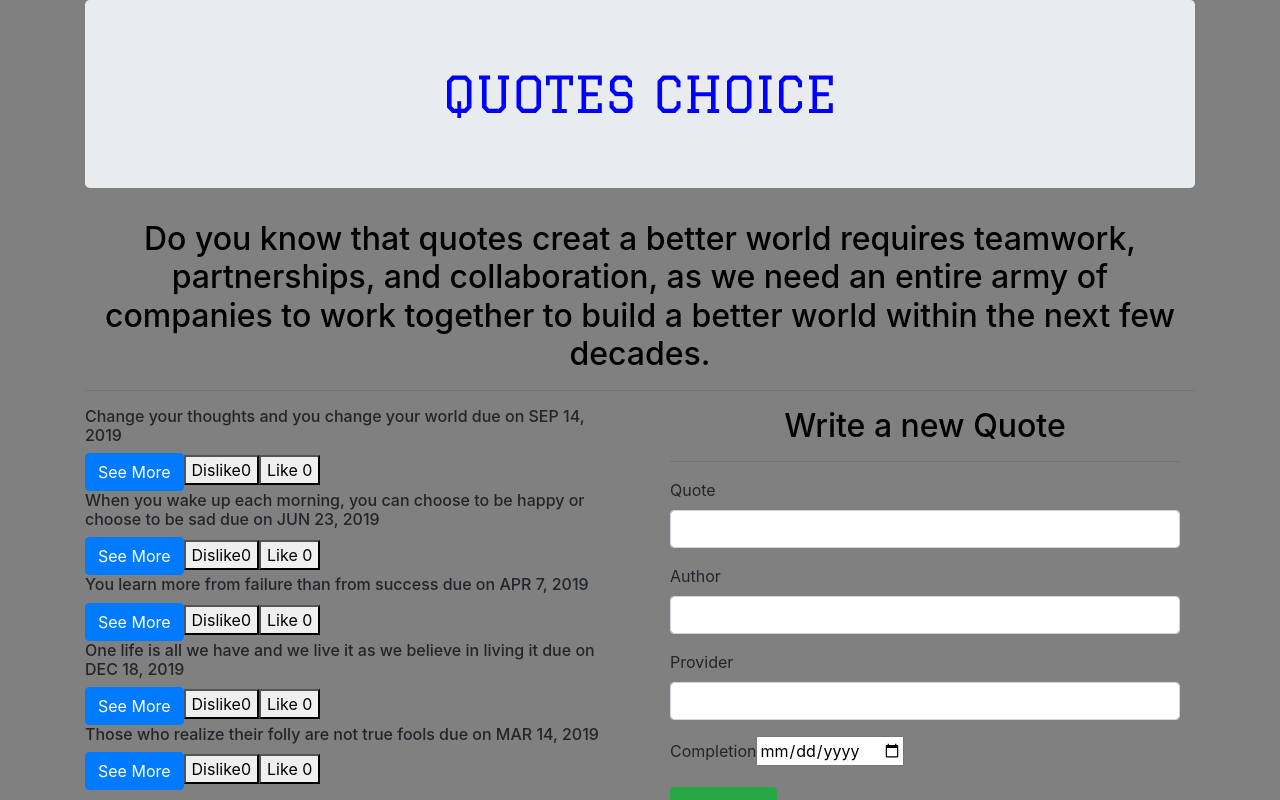
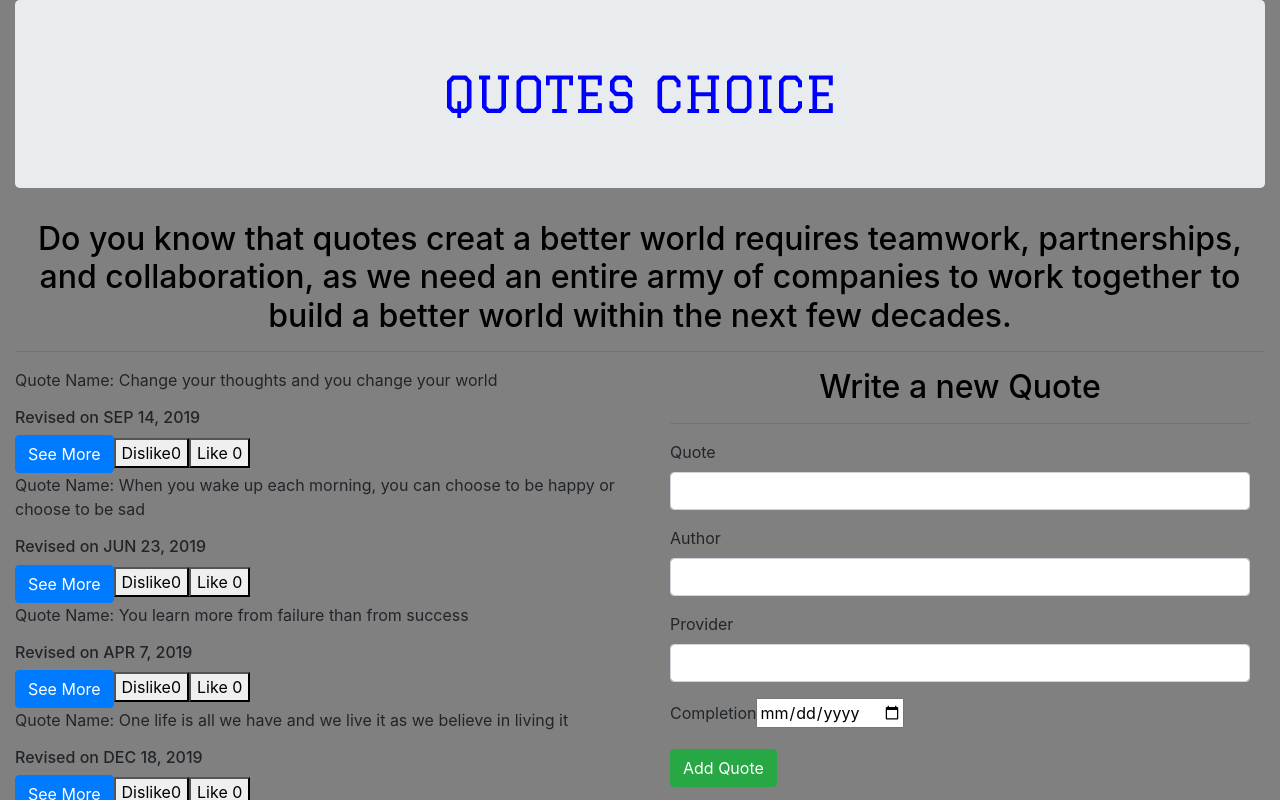
Before and after one commit to Maxwel5/my-Quotes, an Angular app: page / in a window 1280 px wide. Shown: the top 800 px of the page. Built offline with nearby package versions, Linux system fonts and the light colour scheme.

Commit message:
Revise general changes

```diff
--- a/package.json
+++ b/package.json
@@ -28,9 +28,10 @@
     "@angular/cli": "~8.2.1",
     "@angular/compiler-cli": "~8.2.0",
     "@angular/language-service": "~8.2.0",
-    "@types/node": "~8.9.4",
     "@types/jasmine": "~3.3.8",
     "@types/jasminewd2": "~2.0.3",
+    "@types/node": "~8.9.4",
+    "angular-cli-ghpages": "^0.6.0-rc.2",
     "codelyzer": "^5.0.0",
     "jasmine-core": "~3.4.0",
     "jasmine-spec-reporter": "~4.2.1",
--- a/src/app/app.module.ts
+++ b/src/app/app.module.ts
@@ -9,6 +9,7 @@ import { QuoteDetailComponent } from './quote-detail/quote-detail.component';
 import { StrikethroughDirective } from './strikethrough.directive';
 import { DateCountPipe } from './date-count.pipe';
 import { QuoteFormComponent } from './quote-form/quote-form.component';
+import { HighlightDirective } from './highlight.directive';
 
 @NgModule({
   declarations: [
@@ -17,7 +18,8 @@ import { QuoteFormComponent } from './quote-form/quote-form.component';
     QuoteDetailComponent,
     StrikethroughDirective,
     DateCountPipe,
-    QuoteFormComponent
+    QuoteFormComponent,
+    HighlightDirective
   ],
   imports: [
     BrowserModule,
--- a/src/app/date-count.pipe.ts
+++ b/src/app/date-count.pipe.ts
@@ -7,7 +7,7 @@ export class DateCountPipe implements PipeTransform {
 
   transform(value: any): number {
     let today:Date = new Date();
-    let todayWithNoTime:any = new Date(today.getFullYear(), today.getMonth(), today.getDate())
+    let todayWithNoTime:any = new Date(today.getFullYear(), today.getMonth(), today.getDate());
     var dateDifference = Math.abs(value - todayWithNoTime)
     const secondsInDay = 86400;
     var dateDifferenceSeconds = dateDifference*0.001;
--- /dev/null
+++ b/src/app/highlight.directive.ts
@@ -0,0 +1,13 @@
+import { Directive, ElementRef } from '@angular/core';
+
+@Directive({
+  selector: '[appHighlight]'
+})
+export class HighlightDirective {
+
+  constructor(private elem:ElementRef) {
+    this.elem.nativeElement.style.backgroundColor = "blue"
+    this.elem.nativeElement.style.color = "white"
+   }
+
+}
--- a/src/app/quote-detail/quote-detail.component.html
+++ b/src/app/quote-detail/quote-detail.component.html
@@ -1,5 +1,6 @@
-<p>{{quote.description}}</p>
-<p>This quote will be complete in {{quote.completeDate|dateCount}} days</p>
-<p>Author {{quote.author}}</p>
-<p>Provider {{quote.provider}}</p>
-<button (click)= 'quoteDelete(true)' class="btn-btn-outline-danger">Delete Quote</button>
+<div id="information">
+    <p>Revised on: {{quote.completeDate|dateCount}} days</p>
+    <p>Author: {{quote.author}}</p>
+    <p>Provider: {{quote.provider}}</p>
+    <button (click)='quoteDelete(true)' class="btn-btn-outline-primary">Delete Quote</button>
+</div>
--- a/src/app/quote/quote.component.html
+++ b/src/app/quote/quote.component.html
@@ -1,24 +1,34 @@
-<div class="container">
+<div class="container-fluid">
   <h1 class="jumbotron text-center">QUOTES CHOICE</h1>
   <div class="">
-        <h2>Do you know that quotes creat a better world requires teamwork, partnerships, and collaboration, as we need an entire army of companies to work together to build a better world within the next few decades.</h2>
+    <h2>Do you know that quotes creat a better world requires teamwork, partnerships, and collaboration, as we need an
+      entire army of companies to work together to build a better world within the next few decades.</h2>
   </div>
   <hr>
 
   <div class="row">
     <div class="col-md-6">
       <div *ngFor='let quote of quotes;let i = index'>
+        <p appHighlight *ngIf="hUpvote()===quote.upvote &&
+            quote.upvote>0">
+          Quote Name: {{quote.quote}}
+        </p>
+
+        <p *ngIf="hUpvote()!==quote.upvote || quote.upvote===0">
+          Quote Name: {{quote.quote}}
+        </p>
         <div>
-            <h6 id={{i}} appStrikethrough>{{quote.quote}} due on {{quote.completeDate|date|uppercase}}</h6>
+          <h6 id={{i}} appStrikethrough>Revised on {{quote.completeDate|date|uppercase}}</h6>
           <button (click)='toggleDetails(i)' class="btn btn-primary">See More</button>
-            <button type="button" name="button" (click)='quote.downvote = quote.downvote  +1'>Dislike{{quote.downvote}}</button>
+          <button type="button" name="button"
+            (click)='quote.downvote = quote.downvote  +1'>Dislike{{quote.downvote}}</button>
           <button type="button" name="button" (click)='quote.upvote = quote.upvote  +1'>Like
             {{quote.upvote}}
           </button>
         </div>
 
         <div *ngIf='quote.showDescription'>
-            <app-quote-detail  [quote]='quote' (isComplete) = 'deleteQuote($event,i)'></app-quote-detail>
+          <app-quote-detail [quote]='quote' (isComplete)='deleteQuote($event,i)'></app-quote-detail>
         </div>
       </div>
     </div>
--- a/src/app/quote/quote.component.ts
+++ b/src/app/quote/quote.component.ts
@@ -1,36 +1,79 @@
-import { Component, OnInit } from '@angular/core';
-import { Quote } from'../quote';
+import { Component, OnInit, Input, Output, EventEmitter } from '@angular/core';
+import { Quote } from '../quote';
+// import { EventEmitter } from 'events';
 @Component({
   selector: 'app-quote',
   templateUrl: './quote.component.html',
   styleUrls: ['./quote.component.css']
 })
 export class QuoteComponent implements OnInit {
-  quotes:Quote[] = [
-      new Quote('Change your thoughts and you change your world','Max Sim','Solos', new Date(2019,8,14)),
-      new Quote('When you wake up each morning, you can choose to be happy or choose to be sad','Audrey Cheng', 'Solos', new Date(2019,5,23)),
-      new Quote('You learn more from failure than from success','Vicky Kam','Solos', new Date(2019,3,7)),
-      new Quote('One life is all we have and we live it as we believe in living it','Phillip g','Solos',new Date(2019,11,18)),
-      new Quote('Those who realize their folly are not true fools','Salat F','Solos',new Date(2019,2,14)),
-    ];
-  toggleDetails(index){
+
+  @Input() quote: Quote;
+
+  @Output() isComplete = new EventEmitter<boolean>();
+
+  quotes: Quote[] = [
+    new Quote('Change your thoughts and you change your world', 'Max Sim', 'Solos', new Date(2019, 8, 14)),
+    new Quote('When you wake up each morning, you can choose to be happy or choose to be sad', 'Audrey Cheng', 'Solos', new Date(2019, 5, 23)),
+    new Quote('You learn more from failure than from success', 'Vicky Kam', 'Solos', new Date(2019, 3, 7)),
+    new Quote('One life is all we have and we live it as we believe in living it', 'Phillip g', 'Solos', new Date(2019, 11, 18)),
+    new Quote('Those who realize their folly are not true fools', 'Salat F', 'Solos', new Date(2019, 2, 14)),
+  ];
+
+  quoteDelete(complete: boolean) {
+    this.isComplete.emit(complete);
+  }
+  toggleDetails(index) {
     this.quotes[index].showDescription = !this.quotes[index].showDescription;
   }
-  deleteQuote(isComplete, index){
+  deleteQuote(isComplete, index) {
     if (isComplete) {
       let toDelete = confirm(`Accept to delete ${this.quotes[index].quote}?`)
 
-      if (toDelete){
-        this.quotes.splice(index,1)
+      if (toDelete) {
+        this.quotes.splice(index, 1)
       }
     }
   }
-  addNewQuote(quote){
+  addNewQuote(quote) {
     let quoteLength = this.quotes.length;
-    quote.id = quoteLength+1;
+    quote.id = quoteLength + 1;
     quote.completeDate = new Date(quote.completeDate)
     this.quotes.push(quote)
   }
+  upvotes = 0;
+  downvotes = 0;
+  timePass = 0;
+  tPassed(){
+    this.timePass = 0;
+  }
+  upVote(i){
+    this.quotes[i].upvote +=1;
+  }
+
+  downVote(i){
+    this.quotes[i].downvote +=1;
+  }
+
+  startNum:number
+  lastNum:number
+  ctr:number
+
+  hUpvote(){
+
+    this.startNum = 0
+    this.lastNum = 0
+
+     for(this.ctr=0 ; this.ctr < this.quotes.length; this.ctr++) {
+      this.lastNum = this.quotes[this.ctr].upvote;
+      if(this.lastNum > this.startNum){
+        this.startNum = this.lastNum
+      }
+    }
+
+    return  this.startNum
+  }
+
 
   constructor() { }
 
```
Also changed, not shown: 2 other files (tests, documents, lock files or other folders). Lines whose indentation alone changed are shown as unchanged.
